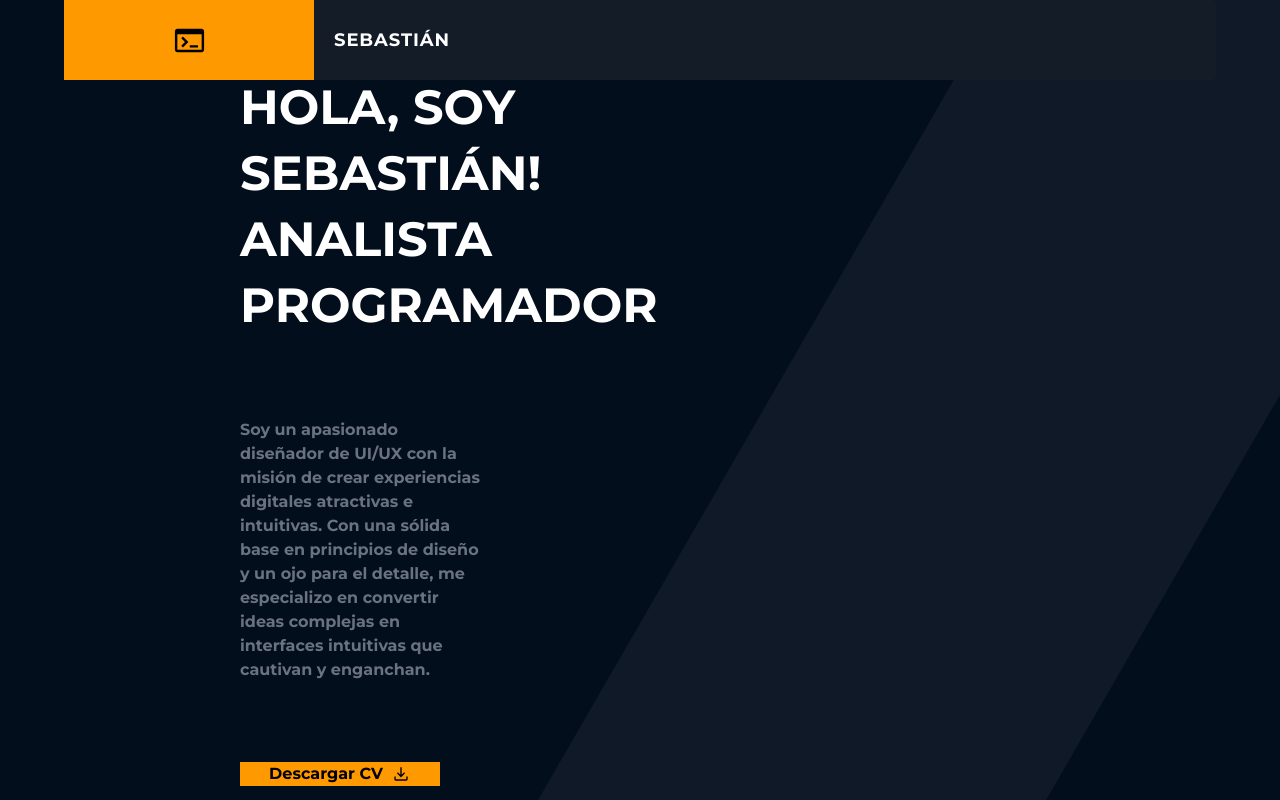
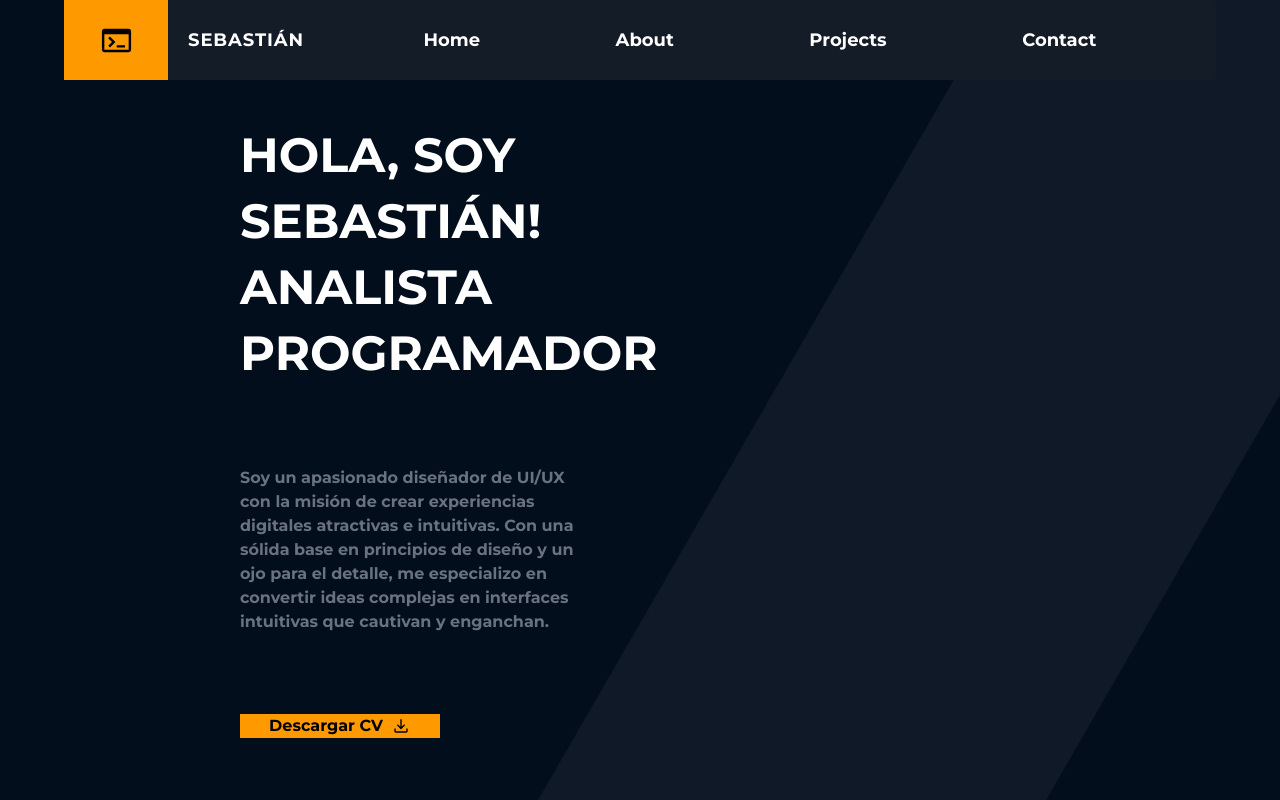
Before and after one commit to sebastianebd/portfolio, a Next.js app: page / in a window 1280 px wide. Built offline with nearby package versions, Linux system fonts and the light colour scheme.

Commit message:
se configura responsive tablet

```diff
--- a/app/page.tsx
+++ b/app/page.tsx
@@ -2,19 +2,20 @@ import NavBar from "@/components/NavBar";
 
 export default function Home() {
   return (
-    <div className="relative h-screen bg-[var(--color-bg)] overflow-hidden">
+    <div className="relative h-screen md:h-170 lg:h-screen bg-[var(--color-bg)] overflow-hidden">
       <NavBar/>
-      <div className="absolute w-[300%] md:w-[200%] h-110 bg-[var(--color-fringe)] top-1/2 left-[-30%] rotate-120 z-0"></div>
+      <div className="absolute w-[300%] md:w-[200%] h-110 md:h-80 lg:h-110 bg-[var(--color-fringe)] top-1/2 left-[-30%] rotate-120 z-0"></div>
 
       <div className="relative z-10 flex md:justify-center h-full">
 
-        <div className="text-white lg:w-1/2 h-full flex flex-col lg:justify-center gap-15 lg:gap-20 pt-15 px-5 lg:pl-60 lg:pb-40">
+        <div className="text-white lg:w-1/2 h-full flex flex-col lg:justify-center gap-15 lg:gap-20 pt-15 px-5 lg:pl-60
+                        pb-15 md:px-15 lg:pb-40">
 
           <h1 className="text-4xl md:text-5xl font-bold leading-snug">
             HOLA, SOY SEBASTIÁN! <br /> ANALISTA PROGRAMADOR
           </h1>
 
-          <p className="text-sm md:text-base pr-0 md:pr-35 text-gray-500 font-bold">Soy un apasionado diseñador de UI/UX con la misión de crear experiencias digitales atractivas e
+          <p className="text-sm md:text-base pr-0 text-gray-500 font-bold">Soy un apasionado diseñador de UI/UX con la misión de crear experiencias digitales atractivas e
             intuitivas. Con una sólida base en principios de diseño y un ojo para el detalle,
             me especializo en convertir ideas complejas en interfaces intuitivas que cautivan y enganchan.</p>
 
--- a/components/NavBar.tsx
+++ b/components/NavBar.tsx
@@ -7,16 +7,16 @@ const NavBar = () => {
     <nav className='relative top-0 h-15 md:h-20 w-full max-w-6xl mx-auto flex bg-[var(--color-navbar)] text-white
                     font-bold rounded z-30'>
 
-      <div className='bg-amber-500 text-black  flex-shrink-0  w-16 md:w-[250px] flex items-center justify-center '>
+      <div className='bg-amber-500 text-black  flex-shrink-0  w-16 md:w-26 flex items-center justify-center '>
         <img src="/code-icon.svg" alt="terminal icon" height={35} width={35}/>
       </div>
 
       <div className=' flex justify-center items-center pl-5'>
-        <a href="#home" className='text-sm md:text-lg tracking-wider'>SEBASTIÁN</a>
+        <a href="#home" className='text-md md:text-lg tracking-wider'>SEBASTIÁN</a>
       </div>
 
       {/* Menú Desktop */}
-      <div className='hidden flex-1 justify-evenly items-center gap-4 sm:gap-4 md:gap-5 lg:gap-7 px-3 '>
+      <div className='hidden md:flex flex-1 justify-evenly items-center gap-4 sm:gap-4 md:gap-5 lg:gap-7 px-3 '>
         <a href="#home" className=' md:text-base lg:text-lg hover:-translate-y-1.5 transition-all duration-300 hover:rotate-1 hover:text-amber-400'>Home</a>
         <a href="#about" className=' md:text-base lg:text-lg hover:-translate-y-1.5 transition-all duration-300 hover:rotate-1 hover:text-amber-400'>About</a>
         <a href="#projects" className=' md:text-base lg:text-lg hover:-translate-y-1.5 transition-all duration-300 hover:rotate-1 hover:text-amber-400'>Projects</a>
@@ -42,7 +42,7 @@ const NavBar = () => {
       )}
 
       <button
-        className="md:hidden text-2xl focus:outline-none pl-35 text-amber-500"
+        className="ml-auto mr-8 md:hidden text-2xl focus:outline-none text-amber-500"
         onClick={() => setIsOpen(!isOpen)}
         aria-label="Menu"
       >
```
